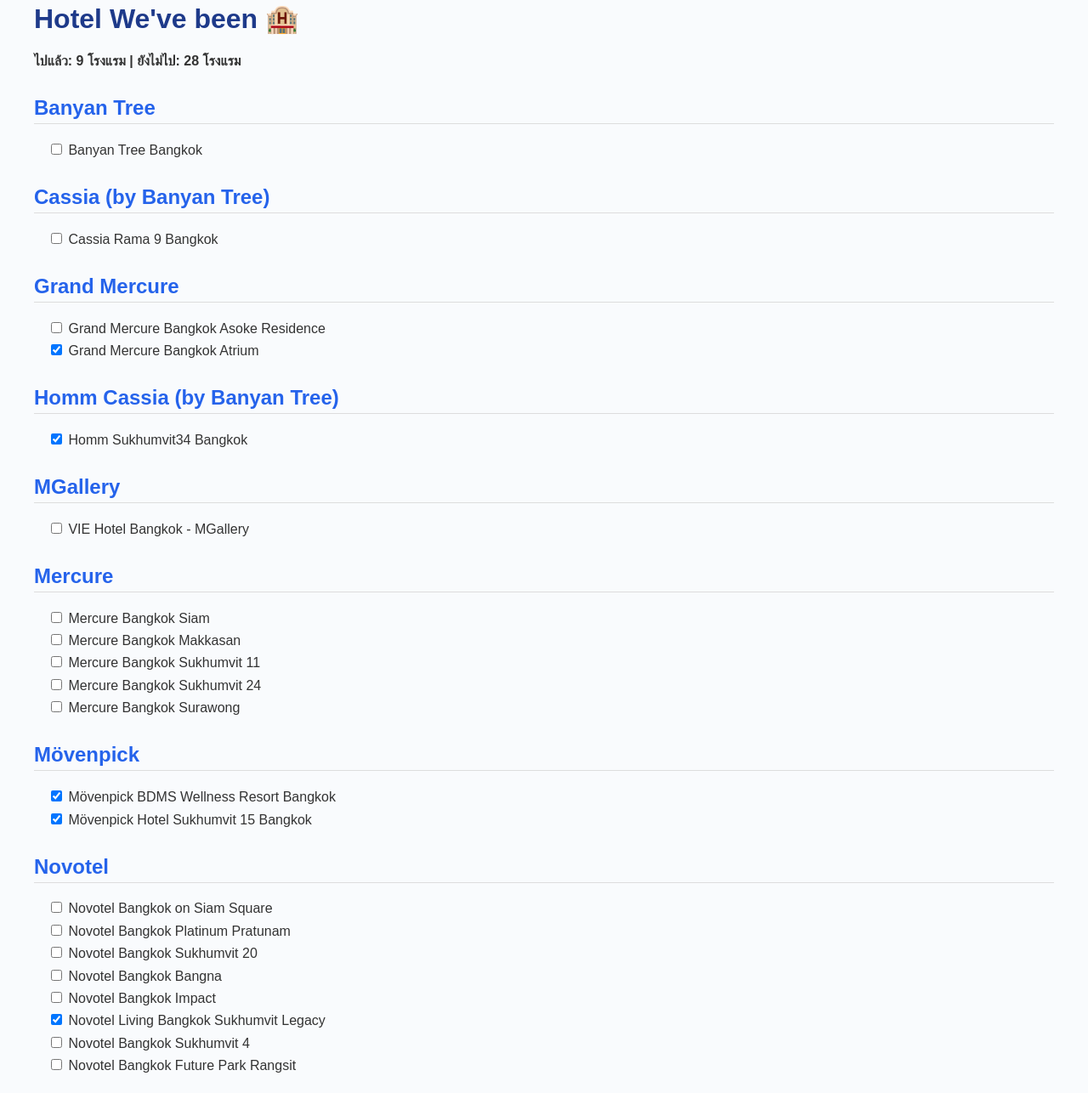
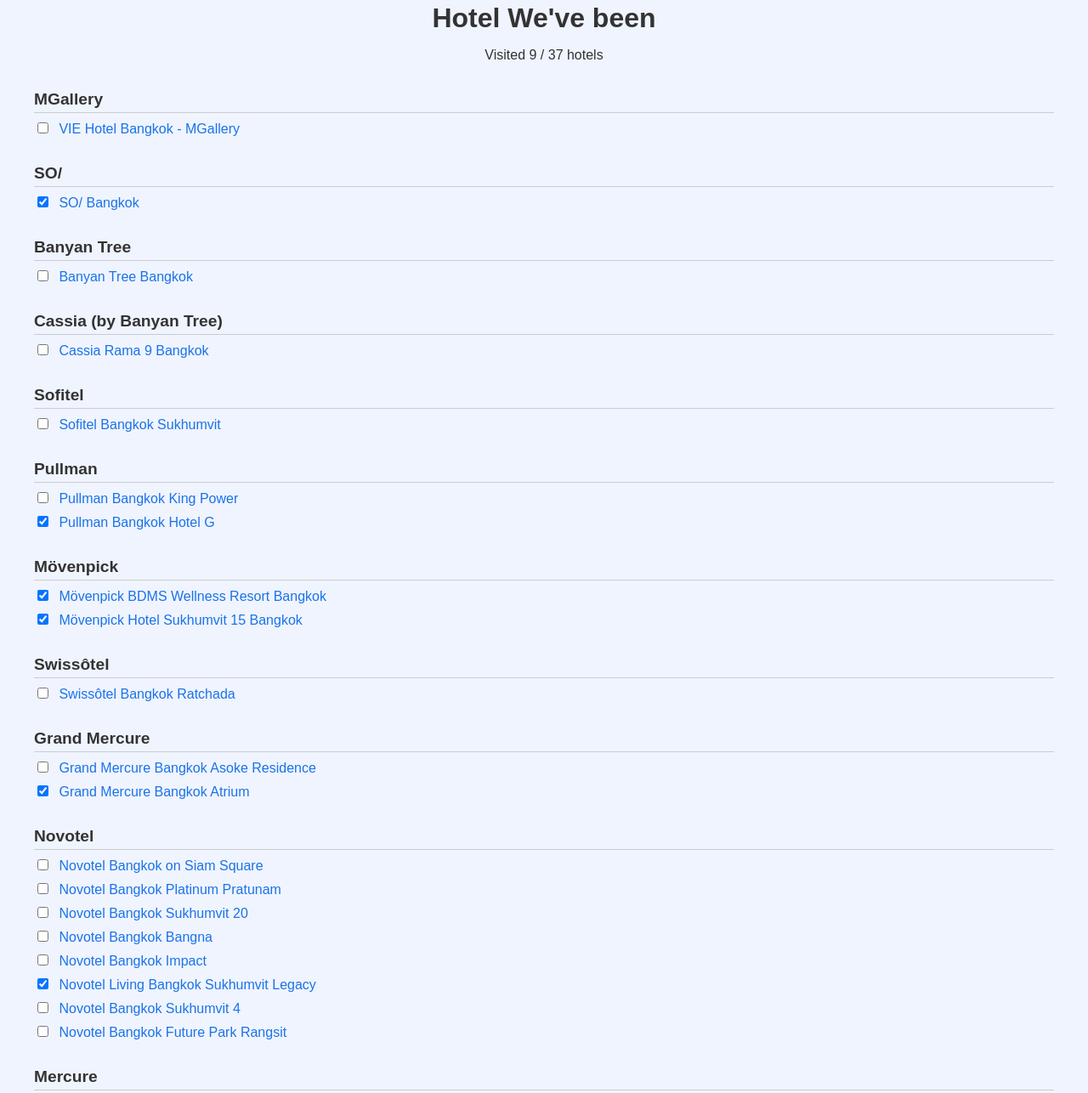
Before and after one commit to thepatdl/hotel-checklist, a plain HTML site: page index.html in a window 1280 px wide. Shown: the part 58-1344 px from the top of the page at 85% size. Drawn offline with Linux system fonts and the light colour scheme.

Commit message:
Update index.html

```diff
--- a/index.html
+++ b/index.html
@@ -2,108 +2,112 @@
 <html lang="en">
   <head>
     <meta charset="UTF-8" />
-  <meta name="viewport" content="width=device-width, initial-scale=1.0"/>
-  <title>Hotel We've Been</title>
+    <meta name="viewport" content="width=device-width, initial-scale=1.0" />
+    <title>Hotel We've been</title>
     <style>
       body {
         font-family: sans-serif;
         padding: 2rem;
-      background: #f9fbfd;
+        background: #f0f4ff;
         color: #333;
       }
       h1 {
-      color: #1e3a8a;
+        text-align: center;
+        margin-bottom: 1rem;
       }
-    h2 {
+      .counter {
+        text-align: center;
+        margin-bottom: 2rem;
+      }
+      .brand {
         margin-top: 2rem;
-      color: #2563eb;
-      border-bottom: 1px solid #ddd;
+        font-size: 1.2rem;
+        font-weight: bold;
+        border-bottom: 1px solid #ccc;
         padding-bottom: 0.25rem;
       }
       label {
         display: block;
-      margin-left: 1rem;
-      margin-bottom: 0.4rem;
-      cursor: pointer;
+        margin: 0.5rem 0;
       }
-    #counter {
-      font-weight: bold;
-      margin: 1rem 0;
+      input[type="checkbox"] {
+        margin-right: 0.5rem;
+      }
+      a {
+        text-decoration: none;
+        color: #1a73e8;
       }
     </style>
   </head>
   <body>
-  <h1>Hotel We've been 🏨</h1>
-  <div id="counter"></div>
-  <div id="hotel-list"></div>
+    <h1>Hotel We've been</h1>
+    <div class="counter" id="counter"></div>
+    <div id="list"></div>
 
     <script>
       const hotels = [
-      { name: "VIE Hotel Bangkok - MGallery", brand: "MGallery", visited: false },
-      { name: "SO/ Bangkok", brand: "SO/", visited: true },
-      { name: "Banyan Tree Bangkok", brand: "Banyan Tree", visited: false },
-      { name: "Cassia Rama 9 Bangkok", brand: "Cassia (by Banyan Tree)", visited: false },
-      { name: "Sofitel Bangkok Sukhumvit", brand: "Sofitel", visited: false },
-      { name: "Pullman Bangkok King Power", brand: "Pullman", visited: false },
-      { name: "Pullman Bangkok Hotel G", brand: "Pullman", visited: true },
-      { name: "Mövenpick BDMS Wellness Resort Bangkok", brand: "Mövenpick", visited: true },
-      { name: "Mövenpick Hotel Sukhumvit 15 Bangkok", brand: "Mövenpick", visited: true },
-      { name: "Swissôtel Bangkok Ratchada", brand: "Swissôtel", visited: false },
-      { name: "Grand Mercure Bangkok Asoke Residence", brand: "Grand Mercure", visited: false },
-      { name: "Grand Mercure Bangkok Atrium", brand: "Grand Mercure", visited: true },
-      { name: "Novotel Bangkok on Siam Square", brand: "Novotel", visited: false },
-      { name: "Novotel Bangkok Platinum Pratunam", brand: "Novotel", visited: false },
-      { name: "Novotel Bangkok Sukhumvit 20", brand: "Novotel", visited: false },
-      { name: "Novotel Bangkok Bangna", brand: "Novotel", visited: false },
-      { name: "Novotel Bangkok Impact", brand: "Novotel", visited: false },
-      { name: "Novotel Living Bangkok Sukhumvit Legacy", brand: "Novotel", visited: true },
-      { name: "Novotel Bangkok Sukhumvit 4", brand: "Novotel", visited: false },
-      { name: "Novotel Bangkok Future Park Rangsit", brand: "Novotel", visited: false },
-      { name: "Mercure Bangkok Siam", brand: "Mercure", visited: false },
-      { name: "Mercure Bangkok Makkasan", brand: "Mercure", visited: false },
-      { name: "Mercure Bangkok Sukhumvit 11", brand: "Mercure", visited: false },
-      { name: "Mercure Bangkok Sukhumvit 24", brand: "Mercure", visited: false },
-      { name: "Mercure Bangkok Surawong", brand: "Mercure", visited: false },
-      { name: "ibis Bangkok Siam", brand: "ibis", visited: false },
-      { name: "ibis Bangkok Sukhumvit 4", brand: "ibis", visited: false },
-      { name: "ibis Bangkok Sukhumvit 24", brand: "ibis", visited: false },
-      { name: "ibis Bangkok Sathorn", brand: "ibis", visited: false },
-      { name: "ibis Bangkok Riverside", brand: "ibis", visited: true },
-      { name: "ibis Styles Bangkok Ratchada", brand: "ibis Styles", visited: false },
-      { name: "ibis Styles Bangkok Silom", brand: "ibis Styles", visited: false },
-      { name: "ibis Styles Bangkok Sukhumvit 4", brand: "ibis Styles", visited: false },
-      { name: "ibis Styles Bangkok Sukhumvit Phra Khanong", brand: "ibis Styles", visited: false },
-      { name: "ibis Styles Bangkok Sukhumvit 50", brand: "ibis Styles", visited: false },
-      { name: "TRIBE Living Bangkok Sukhumvit 39", brand: "TRIBE (by Ennismore/Accor)", visited: true },
-      { name: "Homm Sukhumvit34 Bangkok", brand: "Homm Cassia (by Banyan Tree)", visited: true },
+        { name: "VIE Hotel Bangkok - MGallery", brand: "MGallery", visited: false, mapQuery: "VIE Hotel Bangkok - MGallery" },
+        { name: "SO/ Bangkok", brand: "SO/", visited: true, mapQuery: "SO/ Bangkok" },
+        { name: "Banyan Tree Bangkok", brand: "Banyan Tree", visited: false, mapQuery: "Banyan Tree Bangkok" },
+        { name: "Cassia Rama 9 Bangkok", brand: "Cassia (by Banyan Tree)", visited: false, mapQuery: "Cassia Rama 9 Bangkok" },
+        { name: "Sofitel Bangkok Sukhumvit", brand: "Sofitel", visited: false, mapQuery: "Sofitel Bangkok Sukhumvit" },
+        { name: "Pullman Bangkok King Power", brand: "Pullman", visited: false, mapQuery: "Pullman Bangkok King Power" },
+        { name: "Pullman Bangkok Hotel G", brand: "Pullman", visited: true, mapQuery: "Pullman Bangkok Hotel G" },
+        { name: "Mövenpick BDMS Wellness Resort Bangkok", brand: "Mövenpick", visited: true, mapQuery: "Mövenpick BDMS Wellness Resort Bangkok" },
+        { name: "Mövenpick Hotel Sukhumvit 15 Bangkok", brand: "Mövenpick", visited: true, mapQuery: "Mövenpick Hotel Sukhumvit 15 Bangkok" },
+        { name: "Swissôtel Bangkok Ratchada", brand: "Swissôtel", visited: false, mapQuery: "Swissôtel Bangkok Ratchada" },
+        { name: "Grand Mercure Bangkok Asoke Residence", brand: "Grand Mercure", visited: false, mapQuery: "Grand Mercure Bangkok Asoke Residence" },
+        { name: "Grand Mercure Bangkok Atrium", brand: "Grand Mercure", visited: true, mapQuery: "Grand Mercure Bangkok Atrium" },
+        { name: "Novotel Bangkok on Siam Square", brand: "Novotel", visited: false, mapQuery: "Novotel Bangkok on Siam Square" },
+        { name: "Novotel Bangkok Platinum Pratunam", brand: "Novotel", visited: false, mapQuery: "Novotel Bangkok Platinum Pratunam" },
+        { name: "Novotel Bangkok Sukhumvit 20", brand: "Novotel", visited: false, mapQuery: "Novotel Bangkok Sukhumvit 20" },
+        { name: "Novotel Bangkok Bangna", brand: "Novotel", visited: false, mapQuery: "Novotel Bangkok Bangna" },
+        { name: "Novotel Bangkok Impact", brand: "Novotel", visited: false, mapQuery: "Novotel Bangkok Impact" },
+        { name: "Novotel Living Bangkok Sukhumvit Legacy", brand: "Novotel", visited: true, mapQuery: "Novotel Living Bangkok Sukhumvit Legacy" },
+        { name: "Novotel Bangkok Sukhumvit 4", brand: "Novotel", visited: false, mapQuery: "Novotel Bangkok Sukhumvit 4" },
+        { name: "Novotel Bangkok Future Park Rangsit", brand: "Novotel", visited: false, mapQuery: "Novotel Bangkok Future Park Rangsit" },
+        { name: "Mercure Bangkok Siam", brand: "Mercure", visited: false, mapQuery: "Mercure Bangkok Siam" },
+        { name: "Mercure Bangkok Makkasan", brand: "Mercure", visited: false, mapQuery: "Mercure Bangkok Makkasan" },
+        { name: "Mercure Bangkok Sukhumvit 11", brand: "Mercure", visited: false, mapQuery: "Mercure Bangkok Sukhumvit 11" },
+        { name: "Mercure Bangkok Sukhumvit 24", brand: "Mercure", visited: false, mapQuery: "Mercure Bangkok Sukhumvit 24" },
+        { name: "Mercure Bangkok Surawong", brand: "Mercure", visited: false, mapQuery: "Mercure Bangkok Surawong" },
+        { name: "ibis Bangkok Siam", brand: "ibis", visited: false, mapQuery: "ibis Bangkok Siam" },
+        { name: "ibis Bangkok Sukhumvit 4", brand: "ibis", visited: false, mapQuery: "ibis Bangkok Sukhumvit 4" },
+        { name: "ibis Bangkok Sukhumvit 24", brand: "ibis", visited: false, mapQuery: "ibis Bangkok Sukhumvit 24" },
+        { name: "ibis Bangkok Sathorn", brand: "ibis", visited: false, mapQuery: "ibis Bangkok Sathorn" },
+        { name: "ibis Bangkok Riverside", brand: "ibis", visited: true, mapQuery: "ibis Bangkok Riverside" },
+        { name: "ibis Styles Bangkok Ratchada", brand: "ibis Styles", visited: false, mapQuery: "ibis Styles Bangkok Ratchada" },
+        { name: "ibis Styles Bangkok Silom", brand: "ibis Styles", visited: false, mapQuery: "ibis Styles Bangkok Silom" },
+        { name: "ibis Styles Bangkok Sukhumvit 4", brand: "ibis Styles", visited: false, mapQuery: "ibis Styles Bangkok Sukhumvit 4" },
+        { name: "ibis Styles Bangkok Sukhumvit Phra Khanong", brand: "ibis Styles", visited: false, mapQuery: "ibis Styles Bangkok Sukhumvit Phra Khanong" },
+        { name: "ibis Styles Bangkok Sukhumvit 50", brand: "ibis Styles", visited: false, mapQuery: "ibis Styles Bangkok Sukhumvit 50" },
+        { name: "TRIBE Living Bangkok Sukhumvit 39", brand: "TRIBE (by Ennismore/Accor)", visited: true, mapQuery: "TRIBE Living Bangkok Sukhumvit 39" },
+        { name: "Homm Sukhumvit34 Bangkok", brand: "Homm Cassia (by Banyan Tree)", visited: true, mapQuery: "Homm Sukhumvit34 Bangkok" },
       ];
 
-    const list = document.getElementById("hotel-list");
-    const counter = document.getElementById("counter");
+      const grouped = {};
+      hotels.forEach((hotel) => {
+        if (!grouped[hotel.brand]) grouped[hotel.brand] = [];
+        grouped[hotel.brand].push(hotel);
+      });
+
+      const list = document.getElementById("list");
 
       function updateCounter() {
-      const visited = hotels.filter(h => h.visited).length;
-      const notVisited = hotels.length - visited;
-      counter.textContent = `ไปแล้ว: ${visited} โรงแรม | ยังไม่ไป: ${notVisited} โรงแรม`;
+        const total = hotels.length;
+        const visited = hotels.filter((h) => h.visited).length;
+        document.getElementById("counter").textContent = `Visited ${visited} / ${total} hotels`;
       }
 
       function renderList() {
         list.innerHTML = "";
+        for (const brand in grouped) {
+          const brandHeader = document.createElement("div");
+          brandHeader.className = "brand";
+          brandHeader.textContent = brand;
+          list.appendChild(brandHeader);
 
-      const grouped = {};
-      hotels.forEach(hotel => {
-        if (!grouped[hotel.brand]) {
-          grouped[hotel.brand] = [];
-        }
-        grouped[hotel.brand].push(hotel);
-      });
-
-      for (const brand of Object.keys(grouped).sort()) {
-        const sectionTitle = document.createElement("h2");
-        sectionTitle.textContent = brand;
-        list.appendChild(sectionTitle);
-
-        grouped[brand].forEach((hotel, index) => {
+          grouped[brand].forEach((hotel) => {
             const label = document.createElement("label");
             const checkbox = document.createElement("input");
             checkbox.type = "checkbox";
@@ -114,18 +118,22 @@
               updateCounter();
             };
             label.appendChild(checkbox);
-          label.appendChild(document.createTextNode(" " + hotel.name));
+
+            const link = document.createElement("a");
+            link.href = `https://www.google.com/maps?q=${encodeURIComponent(hotel.mapQuery)}`;
+            link.target = "_blank";
+            link.textContent = " " + hotel.name;
+            label.appendChild(link);
+
             list.appendChild(label);
           });
         }
       }
 
-    const saved = localStorage.getItem("hotelChecklist");
+      // Load saved status
+      const saved = JSON.parse(localStorage.getItem("hotelChecklist"));
       if (saved) {
-      const savedHotels = JSON.parse(saved);
-      savedHotels.forEach((h, i) => {
-        if (hotels[i]) hotels[i].visited = h.visited;
-      });
+        hotels.forEach((hotel, i) => hotel.visited = saved[i]?.visited || false);
       }
 
       renderList();
```
Lines whose indentation alone changed are shown as unchanged.
